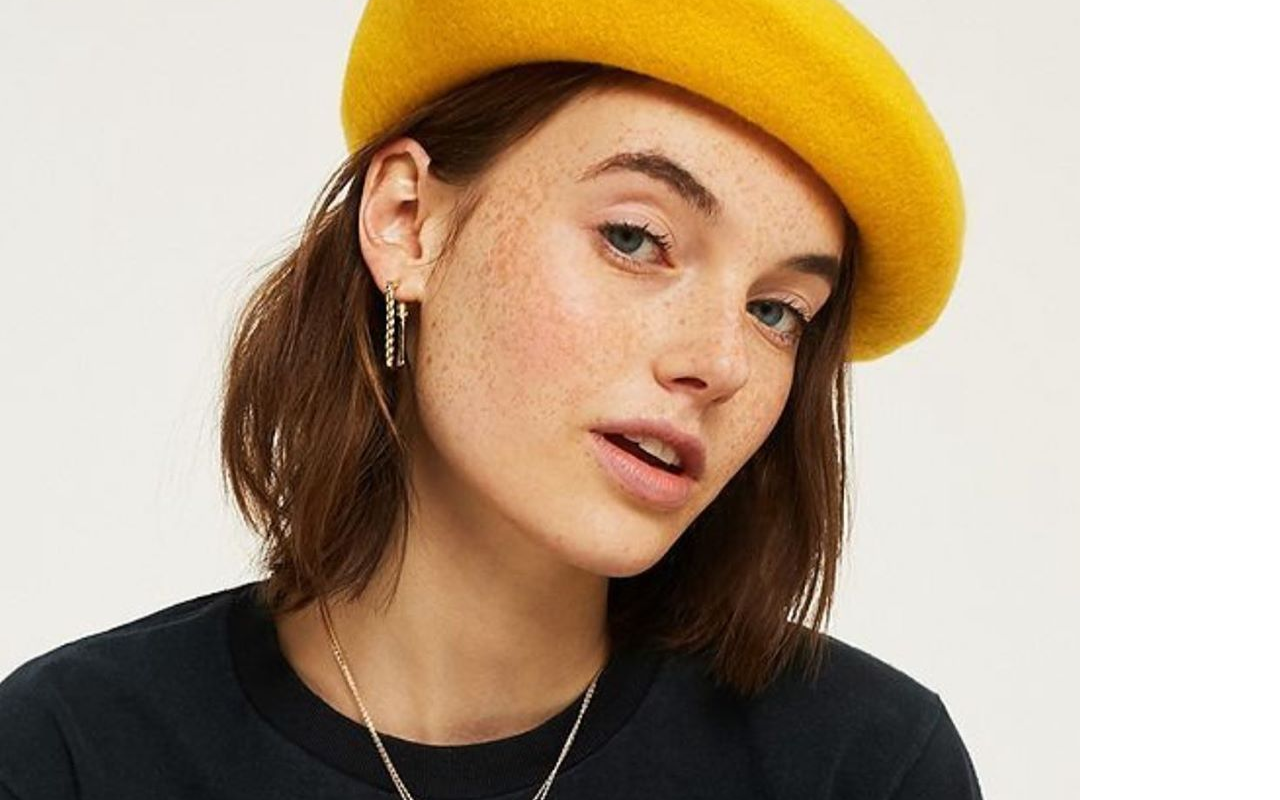
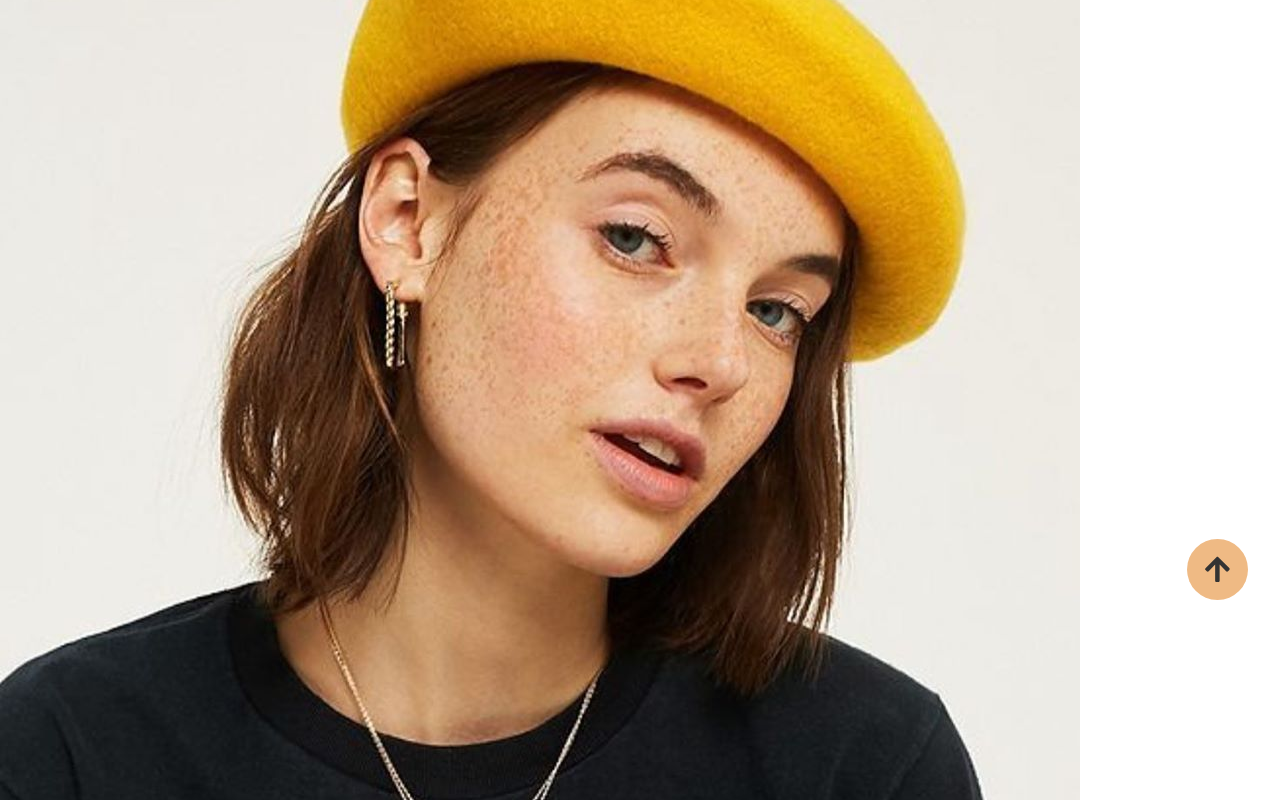
Before and after one commit to socratespalma/react-ecomm-frontend, a React (Create React App) app: page / in a window 1280 px wide. Shown: the part 360-1160 px from the top of the page. Built offline with nearby package versions, Linux system fonts and the light colour scheme; a web font is replaced by a local one.

Commit message:
🚩 scroll up

```diff
--- /dev/null
+++ b/src/components/ScrollUp.js
@@ -0,0 +1,37 @@
+import React from "react";
+import { useState } from "react";
+import { FaArrowUp } from "react-icons/fa";
+
+const ScrollUp = () => {
+  const [visible, setVisible] = useState(false);
+
+  const toggleVisible = () => {
+    const scrolled = document.documentElement.scrollTop;
+    if (scrolled > 500) {
+      setVisible(true);
+    } else if (scrolled <= 500) {
+      setVisible(false);
+    }
+  };
+
+  const scrollToTop = () => {
+    window.scrollTo({
+      top: 0,
+      behavior: "smooth",
+      /* you can also use 'auto' behaviour
+         in place of 'smooth' */
+    });
+  };
+
+  window.addEventListener("scroll", toggleVisible);
+  return (
+    <div
+      className={`scrollup ${visible ? "show-scroll" : ""}`}
+      onClick={scrollToTop}
+    >
+      <FaArrowUp className="scrollup__icon" />
+    </div>
+  );
+};
+
+export default ScrollUp;
--- a/src/styles/components/_index.scss
+++ b/src/styles/components/_index.scss
@@ -1 +1,2 @@
 @forward "buttons";
+@forward "scroll";
--- /dev/null
+++ b/src/styles/components/_scroll.scss
@@ -0,0 +1,47 @@
+@use "../abstracts/index" as *;
+
+/*=============== SCROLL UP ===============*/
+
+.scrollup {
+  position: fixed;
+  display: inline-flex;
+  background: $logo;
+  right: 2rem;
+  bottom: -20%;
+  padding: 1rem;
+  border-radius: 50%;
+  z-index: 100;
+  opacity: .8;
+  transition: 1s;
+  &:hover {
+    background-color: $logo;
+    opacity: 1;
+  }
+  &__icon {
+    font-size: 1.8rem;
+    color: $primary-color;
+  }
+}
+
+
+/* Show Scroll Up*/
+
+.show-scroll {
+  bottom: 3rem;
+}
+
+
+/*=============== SCROLL BAR ===============*/
+
+::-webkit-scrollbar {
+  width: .6rem;
+  border-radius: .5rem;
+  background-color: $rosapastel;
+  &-thumb {
+    background-color: $beige;
+    border-radius: .5rem;
+    &:hover {
+      background-color: $logo;
+    }
+  }
+}
--- a/src/views/auth/Signup.js
+++ b/src/views/auth/Signup.js
@@ -10,7 +10,6 @@ const Signup = ({ onSignup }) => {
   const [username, setUsername] = useState("");
   const [email, setEmail] = useState("");
   const [passwd, setPasswd] = useState("");
-  const [reminder, setReminder] = useState("");
 
   const onSubmit = (e) => {
     e.preventDefault();
--- a/src/views/common/Home.js
+++ b/src/views/common/Home.js
@@ -8,17 +8,21 @@ import {
 import { BiSupport } from "react-icons/bi";
 import Header from "../../components/Header";
 import Footer from "../../components/Footer";
+import ScrollUp from "../../components/ScrollUp";
 
 const Home = () => {
   return (
     <main className="trick">
       <Header />
+      {/* HERO VIDEO */}
       <section>
         <h1>Video goes here...</h1>
       </section>
+      {/* SLOGAN */}
       <article>
         <p>Prendas y accesorios vintage, con un toque único y especial.</p>
       </article>
+      {/* NOVEDADES */}
       <section>
         <h1>Novedades</h1>
         <div>
@@ -50,6 +54,7 @@ const Home = () => {
           <FaChevronRight />
         </div>
       </section>
+      {/* LO MAS BUSCADO */}
       <section>
         <h1>Lo más buscado</h1>
         <div className="home__grid">
@@ -149,6 +154,7 @@ const Home = () => {
           </figure>
         </div>
       </section>
+      {/* FEATURES */}
       <section>
         <div>
           <FaCreditCard />
@@ -167,6 +173,7 @@ const Home = () => {
         </div>
       </section>
       <Footer />
+      <ScrollUp />
     </main>
   );
 };
```
